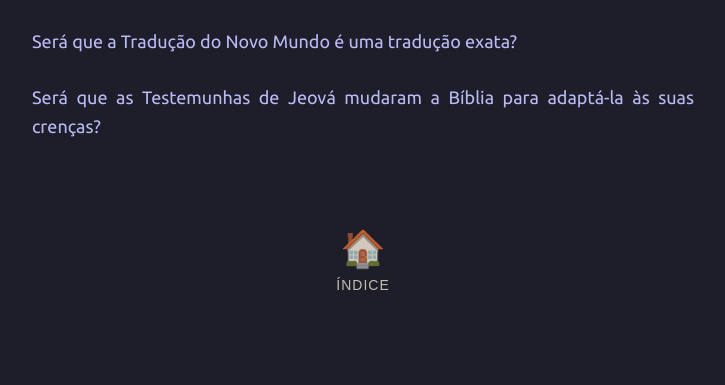
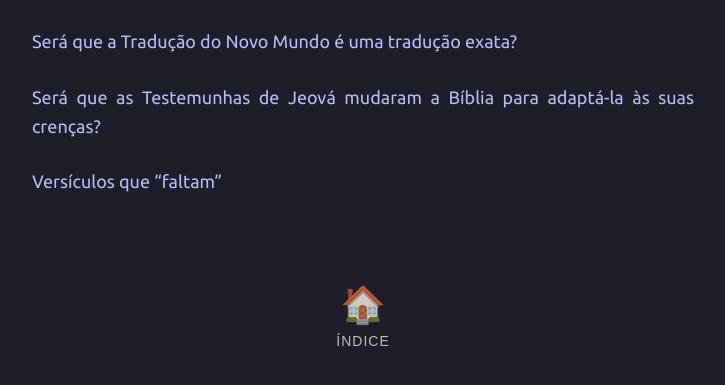
Before and after one commit to joaquim-capitao/jw, a Jekyll site: the page built from assuntos/traducao-do-novo-mundo.md, in a window 1280 px wide. Shown: the top 385 px of the page, without its empty margins (277-1002 px from the left). Built offline with Jekyll 4.4.1, drawn with Linux system fonts in a browser that asks for light colours; our own code applies the rules of GitHub Pages for plain Markdown files.

Commit message:
Add missing verses section to translation document

```diff
--- a/assuntos/traducao-do-novo-mundo.md
+++ b/assuntos/traducao-do-novo-mundo.md
@@ -2,3 +2,6 @@
 
 
 [Será que as Testemunhas de Jeová mudaram a Bíblia para adaptá-la às suas crenças?](https://www.jw.org/pt-pt/testemunhas-de-jeova/perguntas-frequentes/mudaram-biblia-adaptar-crencas/)
+
+
+[Versículos que "faltam"](https://www.jw.org/finder?wtlocale=T&docid=1101989250&srctype=wol&srcid=share&par=16)
```
